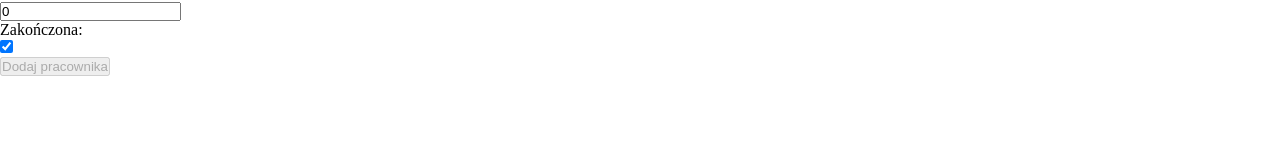
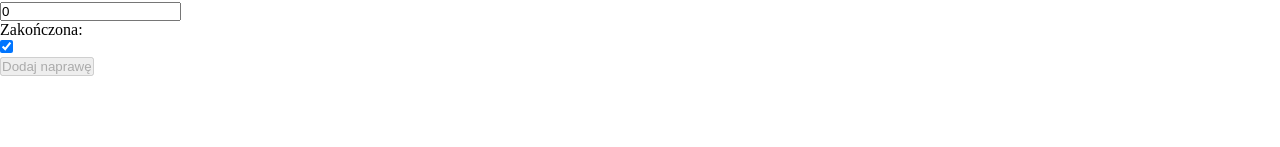
Before and after one commit to NiewierowskiG/CarWorkshop, an Angular app in the folder frontend/my-app/: page /AddRepair in a window 1280 px wide. Shown: the part 286-433 px from the top of the page. Built offline with nearby package versions, Linux system fonts and the light colour scheme; no server answers.

Commit message:
delWorker, addrepair fix

```diff
--- a/frontend/my-app/src/app/components/addrepair/addrepair.component.html
+++ b/frontend/my-app/src/app/components/addrepair/addrepair.component.html
@@ -69,7 +69,7 @@
            class="form-control" #done="ngModel">
 
 
-    <input class="submit"  type="submit" value="Dodaj pracownika"
+    <input class="submit"  type="submit" value="Dodaj naprawę"
            [disabled]="client.invalid || !repair.client.name || worker.invalid || !repair.worker.name || car.invalid ||
            !repair.car.vin || createTime.invalid || endTime.invalid || price.invalid">
 </form>
--- a/frontend/my-app/src/app/components/worker-list/worker-list.component.html
+++ b/frontend/my-app/src/app/components/worker-list/worker-list.component.html
@@ -21,7 +21,7 @@
       <ng-template #elseBlock><td>nie</td></ng-template>
       <td class="action">
         <button [routerLink]="[getLink(worker.salary, worker.id)]">Edytuj</button>
-        <button>Usuń</button>
+        <button (click)="delWorker(worker.id)">Usuń</button>
       </td>
     </tr>
   </table>
--- a/frontend/my-app/src/app/components/worker-list/worker-list.component.ts
+++ b/frontend/my-app/src/app/components/worker-list/worker-list.component.ts
@@ -1,12 +1,14 @@
 import { Component, OnInit } from '@angular/core';
 import { Worker } from 'src/app/models/Worker';
 import { WorkerListApicallService } from 'src/app/services/worker-list-apicall.service';
+import {Observable} from "rxjs";
 @Component({
   selector: 'app-worker-list',
   templateUrl: './worker-list.component.html',
   styleUrls: ['./worker-list.component.css']
 })
 export class WorkerListComponent implements OnInit {
+  workers$?: Observable<Worker[]>
   workers?: Worker[]
   searchText?: string;
   constructor(private workerService: WorkerListApicallService) { }
@@ -19,6 +21,10 @@ export class WorkerListComponent implements OnInit {
       this.workers = workers
     })
   }
+  delWorker(id: number): void {
+    this.workerService.delWorker(id);
+    setTimeout( (_:any)=>{this.workers$ = this.workerService.getWorker();} ,10) //time to be sure that client was deleted
+  }
   getLink(salary:number,id:number){
     return `/EditWorker/`.concat(salary.toString(), '/', id.toString());
   }
```
